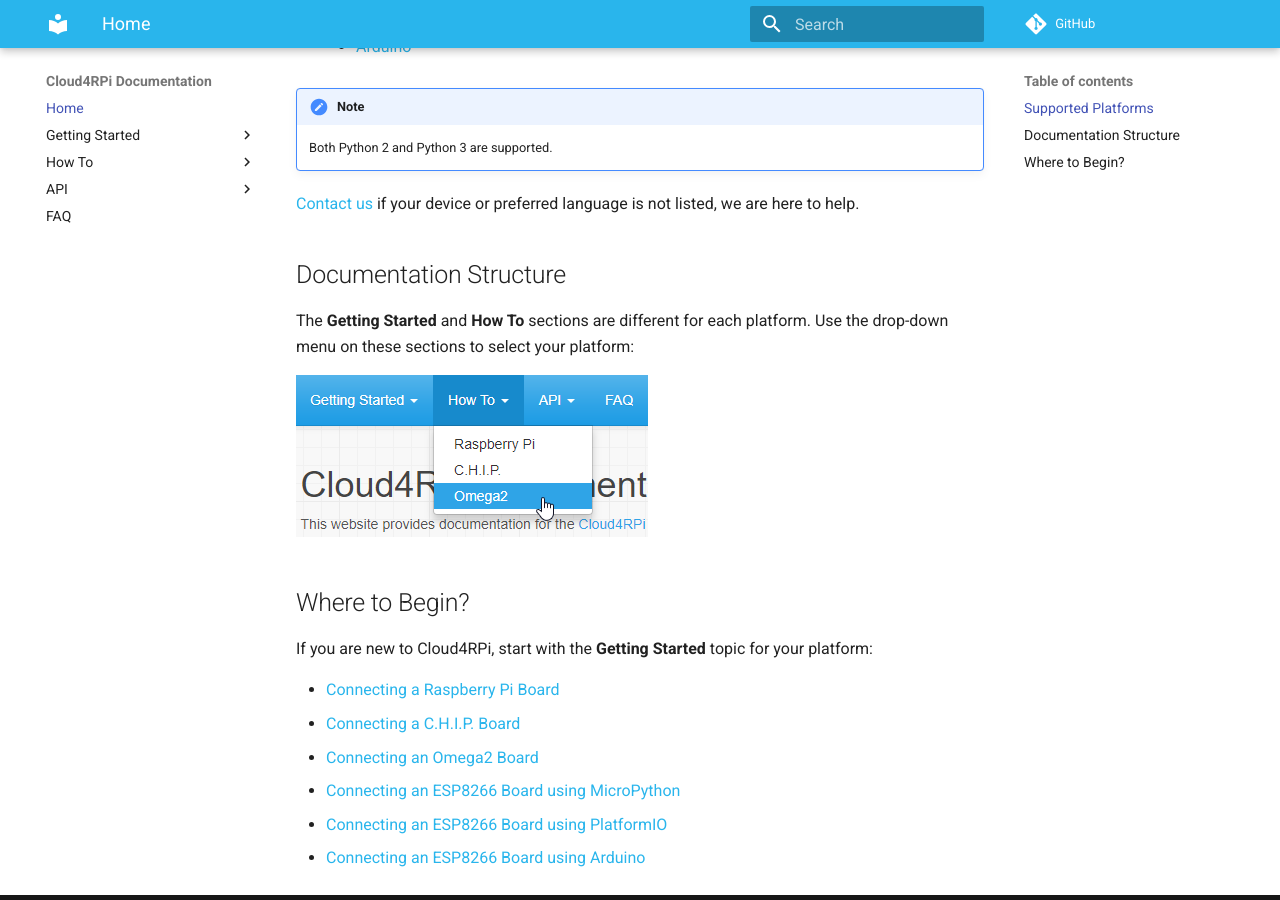
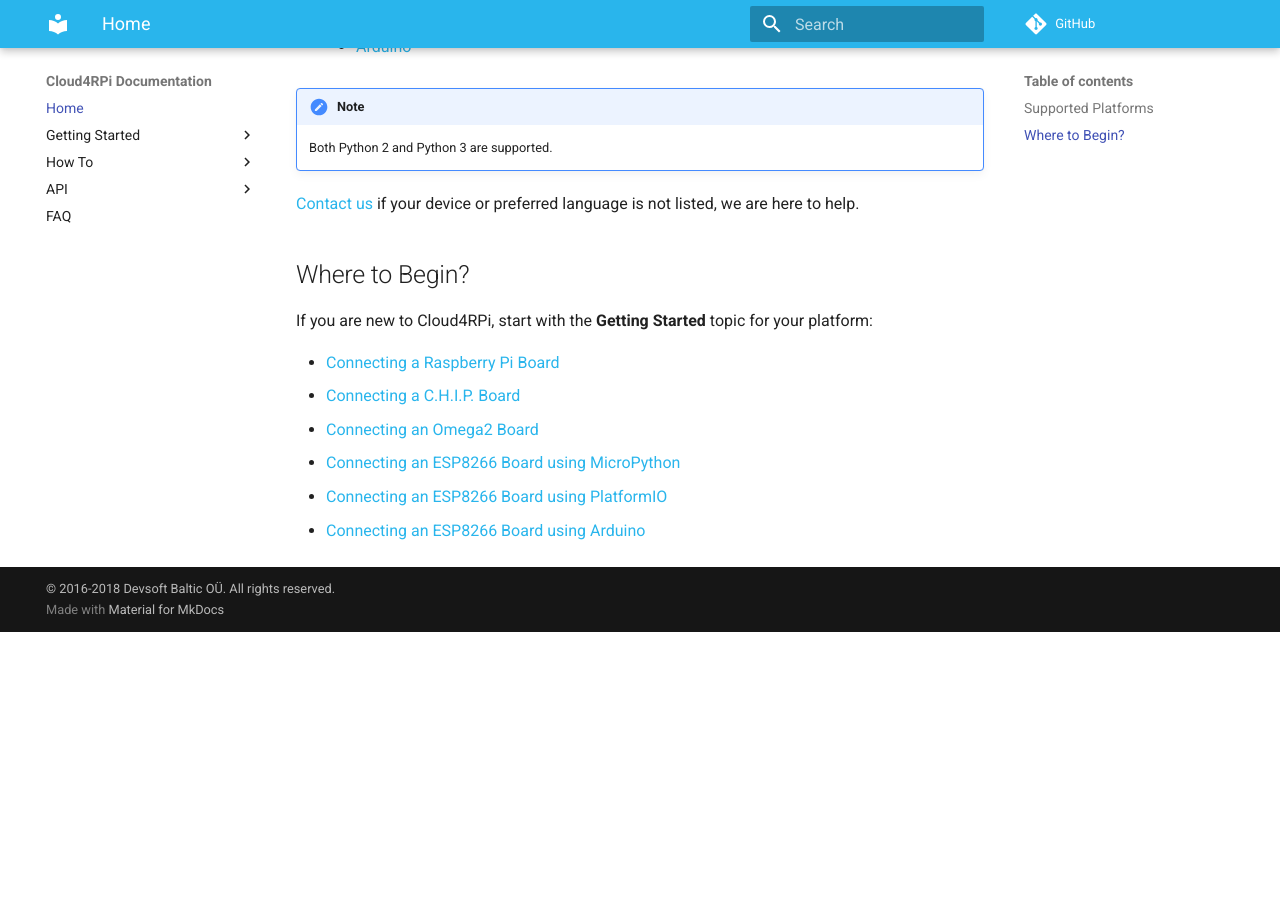
Before and after one commit to cloud4rpi/docs, an MkDocs documentation site: the page built from docs/index.md, in a window 1280 px wide and 900 px high, scrolled down 624 px. Built offline with MkDocs 1.6.1 and Material for MkDocs 9.7.7, drawn with Linux system fonts in a browser that asks for light colours; comment, search, counter and statistics services are not loaded; old or Windows-style settings are respelled for this version of MkDocs; after the commit the page ends 1256 px from its top, so only the background shows below that.

Commit message:
Update index.md

```diff
--- a/docs/index.md
+++ b/docs/index.md
@@ -23,12 +23,6 @@
 
 [Contact us](https://cloud4rpi.answerdesk.io/) if your device or preferred language is not listed, we are here to help.
 
-## Documentation Structure
-
-The **Getting Started** and **How To** sections are different for each platform. Use the drop-down menu on these sections to select your platform:
-
-![](res/platform-selector.png)
-
 ## Where to Begin?
 
 If you are new to Cloud4RPi, start with the **Getting Started** topic for your platform:
```
